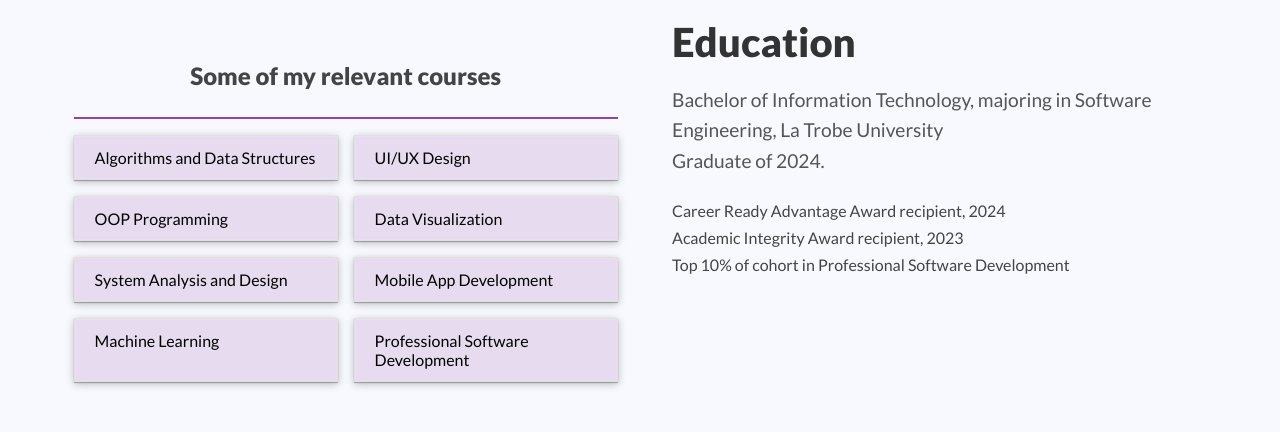
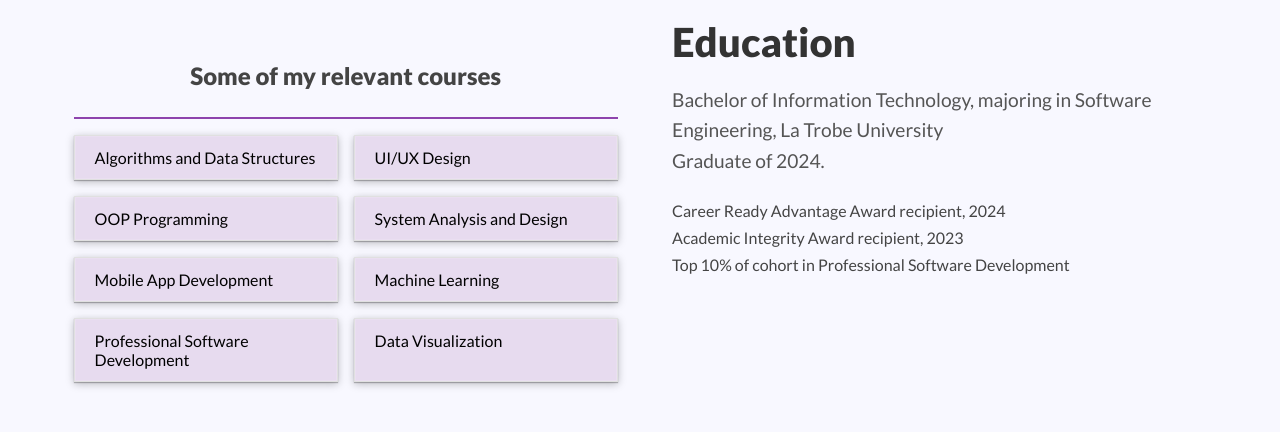
Before and after one commit to shjcc/saad-portfolio, a React (Vite) app in the folder saad-portfolio/: page / in a window 1280 px wide. Shown: the part 2300-2732 px from the top of the page. Built offline with nearby package versions, Linux system fonts and the light colour scheme; a web font is replaced by a local one.

Commit message:
converted list to map through an array of strings with id for the later stagger animation

```diff
--- a/saad-portfolio/src/pages/home/education.tsx
+++ b/saad-portfolio/src/pages/home/education.tsx
@@ -1,4 +1,40 @@
 import styles from '../../styles/education.module.css';
+
+const eduLi = [
+    {
+        id: 0,
+        class: 'Algorithms and Data Structures',
+    },
+    {
+        id: 1,
+        class: 'UI/UX Design',
+    },
+    {
+        id: 2,
+        class: 'OOP Programming',
+
+    },
+    {
+        id: 3,
+        class: 'System Analysis and Design',
+    },
+    {
+        id: 4,
+        class: 'Mobile App Development',
+    },
+    {
+        id: 5,
+        class: 'Machine Learning',
+    },
+    {
+        id: 6,
+        class: 'Professional Software Development',
+    },
+    {
+        id: 7,
+        class: 'Data Visualization',
+    },
+];
 
 const Education = () => {
     return (
@@ -7,7 +43,7 @@
                 <h2 className={styles.educationTitle}>Education</h2>
                 <p className={styles.educationText}>
                     Bachelor of Information Technology, majoring in Software Engineering, La Trobe University
-                    <br />Graduate of 2024.
+                    <br/>Graduate of 2024.
                 </p>
                 <ul className={styles.educationAchievements}>
                     <li>Career Ready Advantage Award recipient, 2024</li>
@@ -15,17 +51,12 @@
                     <li>Top 10% of cohort in Professional Software Development</li>
                 </ul>
                 <div className={styles.educationListBox}>
-                <p className={styles.educationListTitle}>Some of my relevant courses</p>
-                <ul className={styles.educationList}>
-                    <li>Algorithms and Data Structures</li>
-                    <li>UI/UX Design</li>
-                    <li>OOP Programming</li>
-                    <li>Data Visualization</li>
-                    <li>System Analysis and Design</li>
-                    <li>Mobile App Development</li>
-                    <li>Machine Learning</li>
-                    <li>Professional Software Development</li>
-                </ul>
+                    <p className={styles.educationListTitle}>Some of my relevant courses</p>
+                    <ul className={styles.educationList}>
+                        {eduLi.map((course) => (
+                            <li key={course.id}>{course.class}</li>
+                        ))}
+                    </ul>
                 </div>
             </div>
         </section>
```
